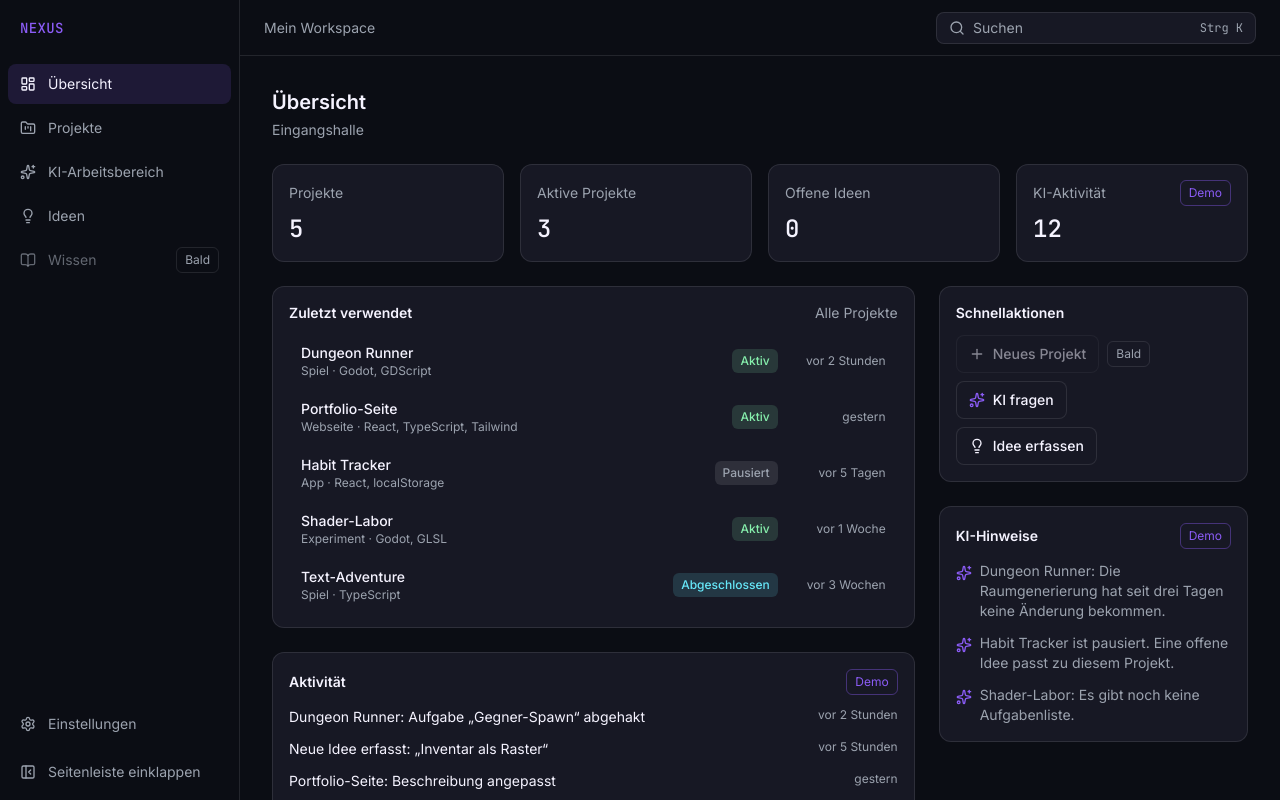
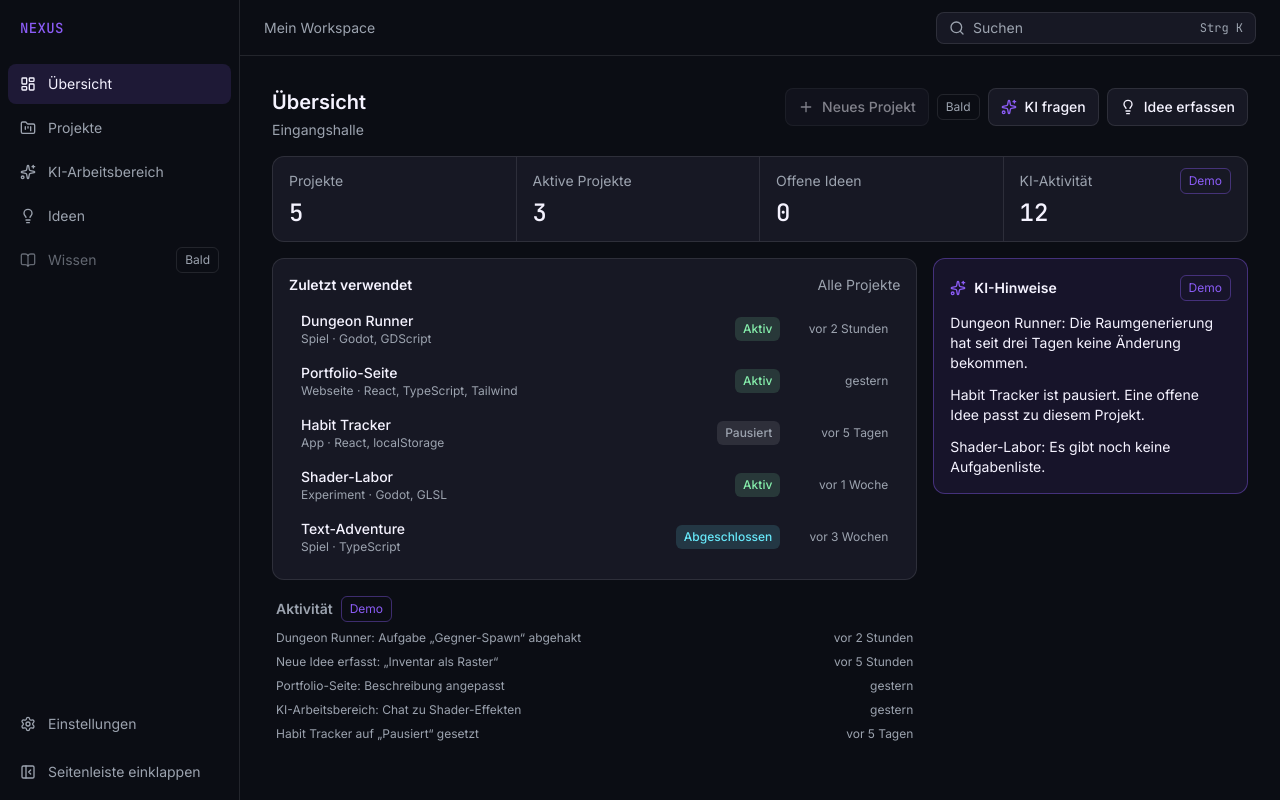
Before and after one commit to keylulu2701/Nexus, a React (Vite) app: page / in a window 1280 px wide. Built offline with nearby package versions, Linux system fonts and the light colour scheme.

Commit message:
Schritt 8: Feinschliff, Ideen-Kennzahl echt

```diff
--- a/src/pages/Uebersicht.tsx
+++ b/src/pages/Uebersicht.tsx
@@ -6,23 +6,16 @@ import { Card } from '../components/Card'
 import { PageHeader } from '../components/PageHeader'
 import { StatusLabel } from '../components/StatusLabel'
 import { zaehleOffeneIdeen } from '../data/ideenSpeicher'
+import { projekte, statusFarbe } from '../data/projects'
 import { aktivitaeten, kiAktivitaet, kiHinweise } from '../data/uebersicht'
-  const offeneIdeen = zaehleOffeneIdeen()
-import { projekte } from '../data/projects'
-import type { ProjektStatus } from '../data/projects'
 import { de } from '../i18n/de'
-
-const statusFarbe: Record<ProjektStatus, 'green' | 'neutral' | 'cyan'> = {
-  Aktiv: 'green',
-  Pausiert: 'neutral',
-  Abgeschlossen: 'cyan',
-}
 
 const aktionLink =
   'inline-flex items-center gap-2 rounded-md border border-nx-line bg-nx-panel px-3 py-2 text-sm font-medium text-nx-text transition-colors hover:bg-nx-text/10'
 
 export function Uebersicht() {
   const aktive = projekte.filter((p) => p.status === 'Aktiv').length
+  const offeneIdeen = zaehleOffeneIdeen()
   const zuletzt = projekte.slice(0, 5)
 
   const kennzahlen = [
@@ -33,24 +26,44 @@ export function Uebersicht() {
   ]
 
   return (
-    <div className="grid gap-6">
-      <PageHeader titel={de.nav.uebersicht.titel} raum={de.nav.uebersicht.raum} />
+    <div className="grid gap-4">
+      <PageHeader
+        titel={de.nav.uebersicht.titel}
+        raum={de.nav.uebersicht.raum}
+        aktion={
+          <div className="flex items-center gap-2">
+            <Button variante="sekundaer" disabled>
+              <Plus size={16} />
+              {de.uebersicht.neuesProjekt}
+            </Button>
+            <StatusLabel art="bald" />
+            <Link to="/ki" className={aktionLink}>
+              <Sparkles size={16} className="text-nx-violet" />
+              {de.uebersicht.kiFragen}
+            </Link>
+            <Link to="/ideen" className={aktionLink}>
+              <Lightbulb size={16} />
+              {de.uebersicht.ideeErfassen}
+            </Link>
+          </div>
+        }
+      />
 
-      <div className="grid grid-cols-4 gap-4">
+      <div className="grid grid-cols-4 divide-x divide-nx-line rounded-lg border border-nx-line bg-nx-panel">
         {kennzahlen.map((k) => (
-          <Card key={k.label} className="grid gap-2">
+          <div key={k.label} className="grid gap-1 px-4 py-3">
             <div className="flex h-6 items-center justify-between gap-2">
               <p className="text-sm text-nx-muted">{k.label}</p>
               {k.demo ? <StatusLabel art="demo" /> : null}
             </div>
             <p className="font-mono text-2xl font-medium">{k.wert}</p>
-          </Card>
+          </div>
         ))}
       </div>
 
-      <div className="grid grid-cols-3 gap-6">
-        <div className="col-span-2 grid content-start gap-6">
-          <Card className="grid gap-3">
+      <div className="grid grid-cols-3 gap-4">
+        <div className="col-span-2 grid content-start gap-4">
+          <Card className="grid gap-2">
             <div className="flex items-center justify-between">
               <h2 className="text-sm font-semibold">{de.uebersicht.zuletzt}</h2>
               <Link
@@ -64,11 +77,11 @@ export function Uebersicht() {
             {zuletzt.length === 0 ? (
               <p className="text-sm text-nx-muted">{de.uebersicht.zuletztLeer}</p>
             ) : (
-              <ul className="grid gap-1">
+              <ul className="grid">
                 {zuletzt.map((p) => (
                   <li key={p.id}>
                     <Link
-                     to={`/projekte/${p.id}`}
+                      to={`/projekte/${p.id}`}
                       className="flex items-center justify-between gap-4 rounded-md px-3 py-2 transition-colors hover:bg-nx-text/10"
                     >
                       <span className="min-w-0">
@@ -90,58 +103,42 @@ export function Uebersicht() {
             )}
           </Card>
 
-          <Card className="grid gap-3">
-            <div className="flex items-center justify-between">
-              <h2 className="text-sm font-semibold">{de.uebersicht.feed}</h2>
+          <div className="grid gap-2 px-1">
+            <div className="flex items-center gap-2">
+              <h2 className="text-sm font-semibold text-nx-muted">{de.uebersicht.feed}</h2>
               <StatusLabel art="demo" />
             </div>
-            <ul className="grid gap-3">
+            <ul className="grid gap-2">
               {aktivitaeten.map((a) => (
-                <li key={a.id} className="flex items-start justify-between gap-4 text-sm">
+                <li
+                  key={a.id}
+                  className="flex items-start justify-between gap-4 text-xs text-nx-muted"
+                >
                   <span>{a.text}</span>
-                  <span className="shrink-0 text-xs text-nx-muted">{a.zeit}</span>
+                  <span className="shrink-0">{a.zeit}</span>
                 </li>
               ))}
             </ul>
-          </Card>
+          </div>
         </div>
 
-        <div className="grid content-start gap-6">
-          <Card className="grid gap-3">
-            <h2 className="text-sm font-semibold">{de.uebersicht.schnellaktionen}</h2>
-            <div className="grid justify-items-start gap-2">
-              <div className="flex items-center gap-2">
-                <Button variante="sekundaer" disabled>
-                  <Plus size={16} />
-                  {de.uebersicht.neuesProjekt}
-                </Button>
-                <StatusLabel art="bald" />
-              </div>
-              <Link to="/ki" className={aktionLink}>
+        <div className="grid content-start gap-4">
+          <div className="grid gap-3 rounded-lg border border-nx-violet/40 bg-nx-violet/10 p-4">
+            <div className="flex items-center justify-between">
+              <h2 className="flex items-center gap-2 text-sm font-semibold">
                 <Sparkles size={16} className="text-nx-violet" />
-                {de.uebersicht.kiFragen}
-              </Link>
-              <Link to="/ideen" className={aktionLink}>
-                <Lightbulb size={16} />
-                {de.uebersicht.ideeErfassen}
-              </Link>
-            </div>
-          </Card>
-
-          <Card className="grid gap-3">
-            <div className="flex items-center justify-between">
-              <h2 className="text-sm font-semibold">{de.uebersicht.hinweise}</h2>
+                {de.uebersicht.hinweise}
+              </h2>
               <StatusLabel art="demo" />
             </div>
             <ul className="grid gap-3">
               {kiHinweise.map((h) => (
-                <li key={h.id} className="flex gap-2 text-sm text-nx-muted">
-                  <Sparkles size={16} className="mt-1 shrink-0 text-nx-violet" />
-                  <span>{h.text}</span>
+                <li key={h.id} className="text-sm text-nx-text">
+                  {h.text}
                 </li>
               ))}
             </ul>
-          </Card>
+          </div>
         </div>
       </div>
     </div>
```
